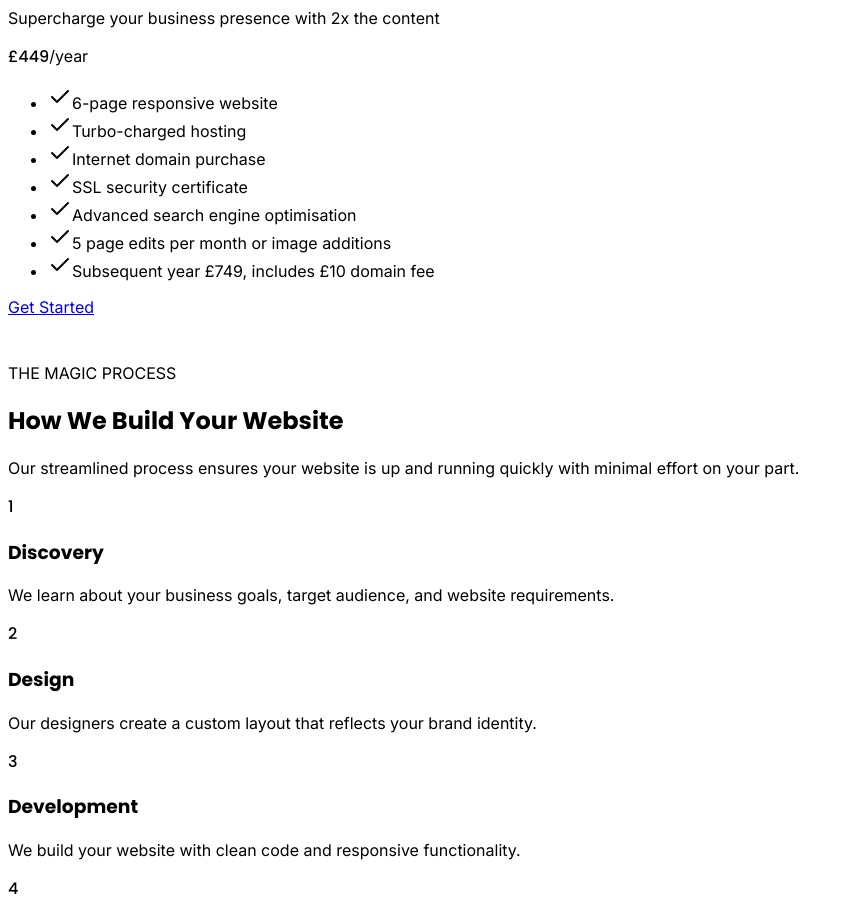
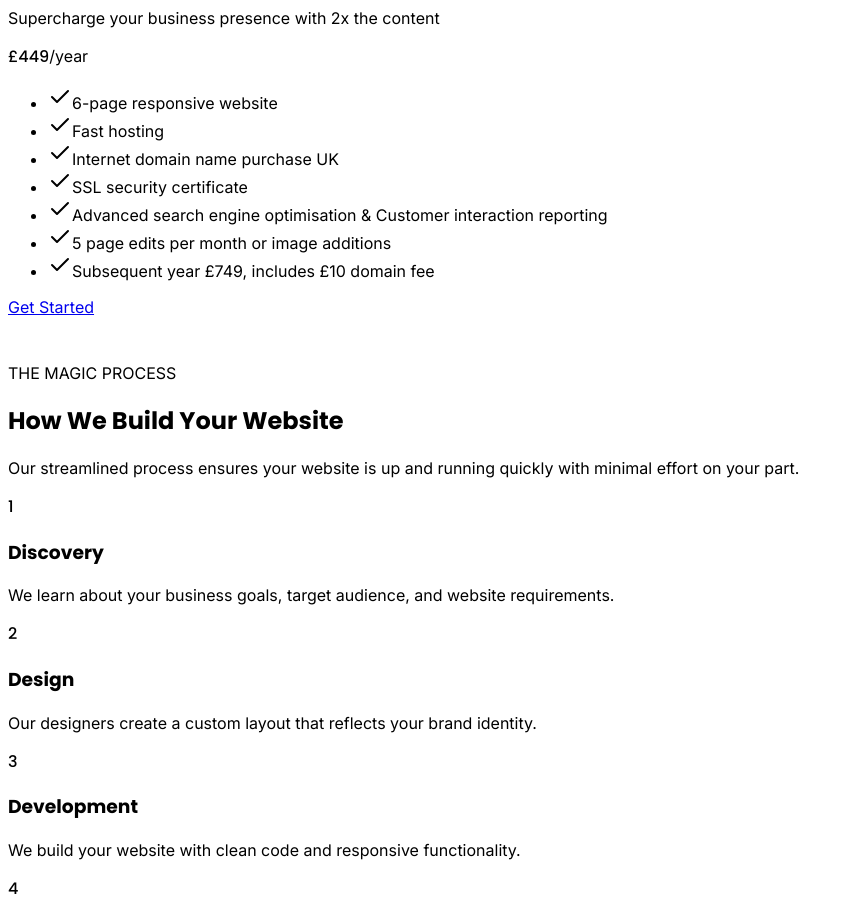
Before and after one commit to thebishes/WebReady, a React (Vite) app in the folder client/: page / in a window 1280 px wide. Shown: the part 2340-3258 px from the top of the page, without its empty margins (0-850 px from the left). Built offline with nearby package versions, Linux system fonts and the light colour scheme; what @shared/schema would draw is missing.

Commit message:
Updated Home.tsx

```diff
--- a/client/src/pages/Home.tsx
+++ b/client/src/pages/Home.tsx
@@ -97,10 +97,10 @@ const Home = () => {
       price: "£449",
       features: [
         { name: "6-page responsive website", included: true },
-        { name: "Turbo-charged hosting", included: true },
-        { name: "Internet domain purchase", included: true },
+        { name: "Fast hosting", included: true },
+        { name: "Internet domain name purchase UK", included: true },
         { name: "SSL security certificate", included: true },
-        { name: "Advanced search engine optimisation", included: true },
+        { name: "Advanced search engine optimisation & Customer interaction reporting", included: true },
         { name: "5 page edits per month or image additions", included: true },
         {
           name: "Subsequent year £749, includes £10 domain fee",
```
